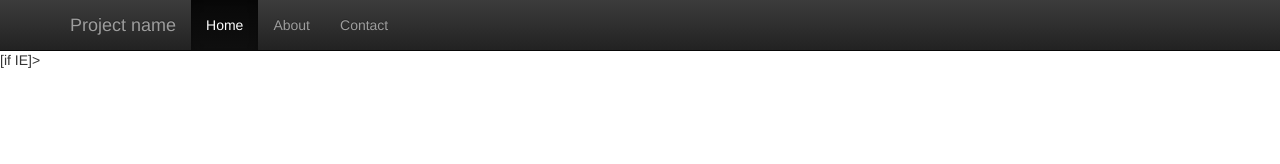
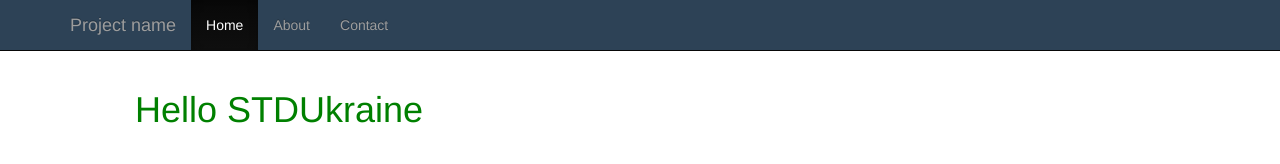
Before and after one commit to gda10672/stdUkraine, a website: page makeup/index.html in a window 1280 px wide. Drawn offline with nearby package versions, Linux system fonts and the light colour scheme.

Commit message:
makeup navbar simple file structure 2

```diff
--- a/makeup/css/app.sass
+++ b/makeup/css/app.sass
@@ -0,0 +1,10 @@
+@import "layout-2/layout-dir"
+body
+    backgound: red
+
+.wrapper
+    width: 980px
+    margin: 0 auto
+
+h1
+    color: green
--- a/makeup/css/layout-2/layout-dir.sass
+++ b/makeup/css/layout-2/layout-dir.sass
@@ -0,0 +1 @@
+@import "navigation"
--- /dev/null
+++ b/makeup/css/layout-2/navigation.sass
@@ -0,0 +1,5 @@
+.navbar
+    background: #2d4256
+
+.nav .navbar-nav .active
+    background: #ff8e46 !important
--- a/makeup/index.html
+++ b/makeup/index.html
@@ -9,16 +9,20 @@
     <link rel="shortcut icon" href="">
     <link rel="stylesheet" href="https://maxcdn.bootstrapcdn.com/bootstrap/3.3.6/css/bootstrap.min.css">
     <link rel="stylesheet" href="https://maxcdn.bootstrapcdn.com/bootstrap/3.3.6/css/bootstrap-theme.min.css">
+    <link rel="stylesheet" href="css/style.css">
     <style>body{padding-top:50px;}.starter-template{padding:40px 15px;text-align:center;}</style>
 
+<!--
     [if IE]>
         <script src="https://cdnjs.cloudflare.com/ajax/libs/html5shiv/3.7.3/html5shiv.min.js"></script>
         <script src="https://cdnjs.cloudflare.com/ajax/libs/respond.js/1.4.2/respond.min.js"></script>
     <![endif]
+-->
 </head>
 
 <body>
     <div class="wrapper">
+<!--        0 - NAVIGATION SECTION -->
     <section id="nav">
         <nav class="navbar navbar-inverse navbar-fixed-top" role="navigation">
         <div class="container">
@@ -42,7 +46,16 @@
         </div>
     </nav>
     </section>
+    <!--        END 0 - NAVIGATION SECTION -->
 
+<!--        1 - HEADER SECTION-->
+        <section id="header">
+            <di class="container">
+                <div class="row">
+                <h1>Hello STDUkraine</h1>
+                </div>
+            </di>
+        </section>
 
     <script src="https://ajax.googleapis.com/ajax/libs/jquery/1.11.3/jquery.min.js"></script>
     <script src="https://maxcdn.bootstrapcdn.com/bootstrap/3.3.6/js/bootstrap.min.js"></script>
```
Also changed, not shown: makeup/package.json (added, +15 -0 lines), makeup/assets/task/Для парлакса.jpg (added), makeup/css/style.css (added), 3 other files.
